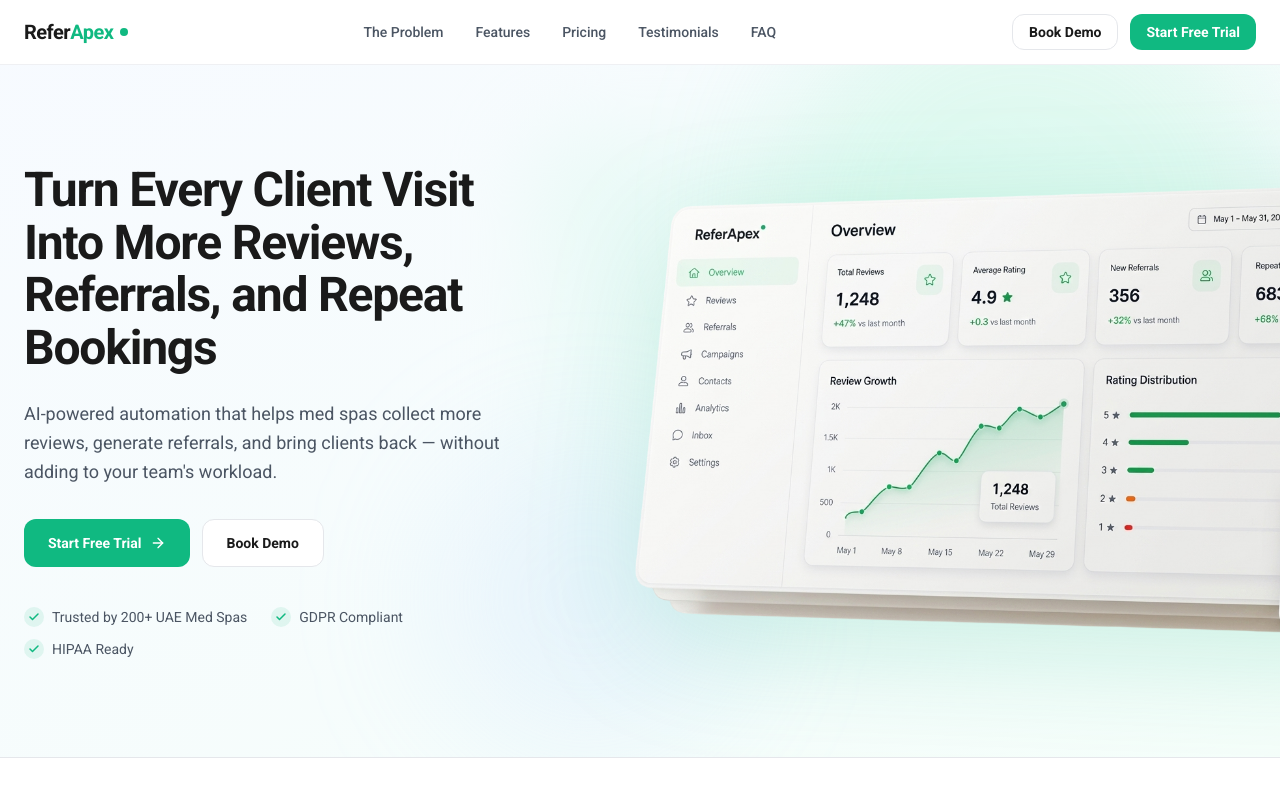
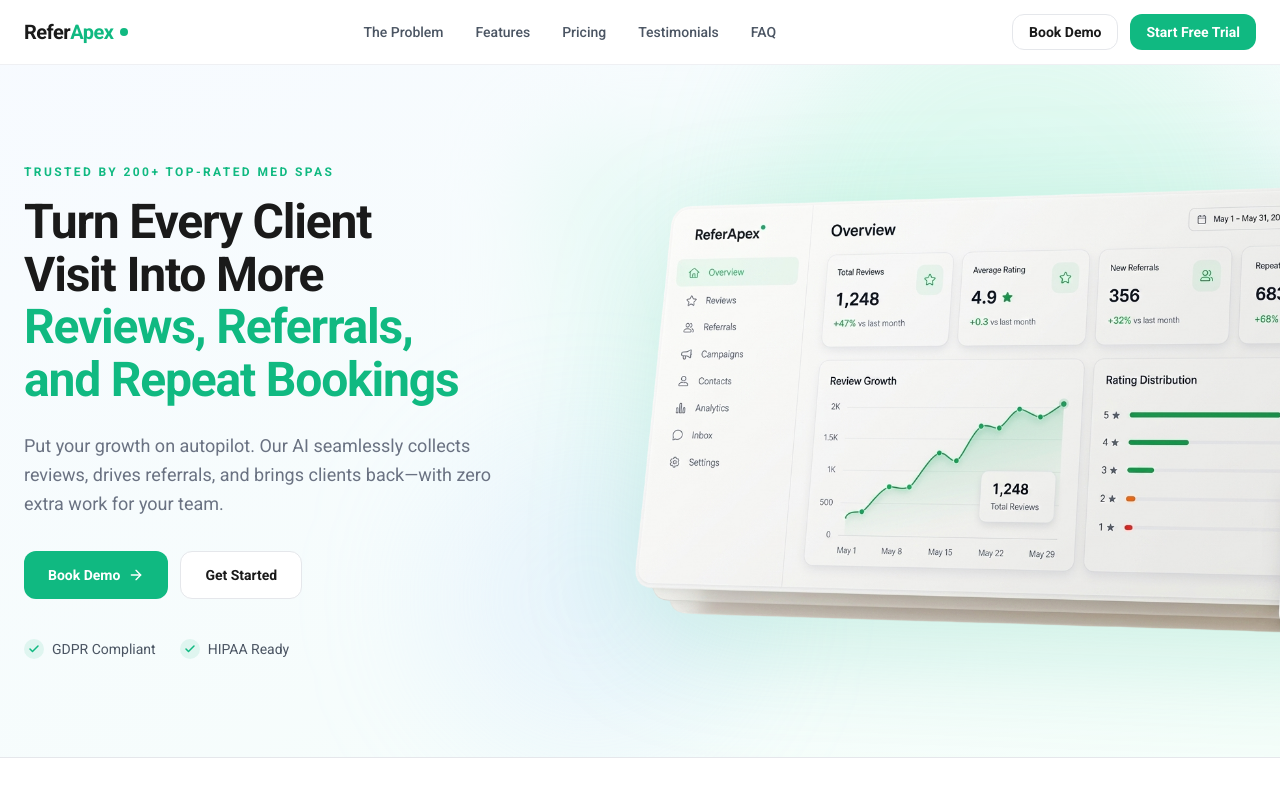
Before and after one commit to ArslanHaaider/refer-apex, a Next.js app: page / in a window 1280 px wide. Shown: the top 800 px of the page. Built offline with nearby package versions, Linux system fonts and the light colour scheme.

Commit message:
Enhance Hero component with updated text and layout. Introduce a new tagline for credibility, improve call-to-action visibility, and refine the description for clarity and engagement.

```diff
--- a/src/components/landing/hero.tsx
+++ b/src/components/landing/hero.tsx
@@ -19,26 +19,34 @@
       <Container className="relative">
         <div className="grid items-center gap-10 lg:grid-cols-[minmax(0,0.88fr)_minmax(0,1.2fr)] lg:gap-8 xl:gap-12">
           <div className="relative z-10 max-w-xl lg:max-w-none">
-            <h1 className="text-[40px] font-bold leading-[1.1] tracking-tight text-charcoal sm:text-[48px]">
-              Turn Every Client Visit Into More Reviews, Referrals, and Repeat
-              Bookings
+            <p className="mb-4 text-xs font-bold tracking-[0.2em] text-emerald uppercase">
+              Trusted by 200+ top-rated med spas
+            </p>
+            <h1 className="max-w-[34rem] text-[40px] font-bold leading-[1.1] tracking-tight text-balance text-charcoal sm:text-[48px]">
+              Turn Every Client Visit Into More{" "}
+              <span className="text-emerald">
+                Reviews, Referrals, and{" "}
+                <span className="whitespace-nowrap">Repeat Bookings</span>
+              </span>
             </h1>
-            <p className="mt-6 text-lg leading-relaxed text-gray-600">
-              AI-powered automation that helps med spas collect more reviews,
-              generate referrals, and bring clients back — without adding to
-              your team&apos;s workload.
+            <p className="mt-6 max-w-lg text-lg font-normal leading-relaxed text-gray-500">
+              Put your growth on autopilot. Our AI seamlessly collects reviews,
+              drives referrals, and brings clients back—with zero extra work for
+              your team.
             </p>
-            <div className="mt-8 flex flex-col gap-3 sm:flex-row sm:items-center">
-              <Button.PrimaryLink href="#pricing" size="lg" className="group">
-                Start Free Trial
-                <ArrowRight className="h-4 w-4 transition-transform group-hover:translate-x-0.5" />
-              </Button.PrimaryLink>
-              <Button.OutlineLink href="#cta" size="lg">
+            <div className="mt-8 flex flex-col gap-3 sm:flex-row sm:items-start">
+              <div className="flex flex-col items-start gap-2">
+                <Button.PrimaryLink href="#pricing" size="lg" className="group">
                 Book Demo
+                  <ArrowRight className="h-4 w-4 transition-transform group-hover:translate-x-0.5" />
+                </Button.PrimaryLink>
+              </div>
+              <Button.OutlineLink href="#cta" size="lg" className="sm:mt-0">
+                Get Started
               </Button.OutlineLink>
             </div>
             <ul className="mt-10 flex flex-col gap-3 sm:flex-row sm:flex-wrap sm:gap-x-6 sm:gap-y-3">
-              {TRUST_BADGES.map((badge) => (
+              {TRUST_BADGES.filter((badge) => !badge.startsWith("Trusted by")).map((badge) => (
                 <li key={badge} className="flex items-center gap-2 text-sm text-gray-600">
                   <span className="flex h-5 w-5 items-center justify-center rounded-full bg-emerald/10">
                     <Check className="h-3 w-3 text-emerald" strokeWidth={3} />
```
